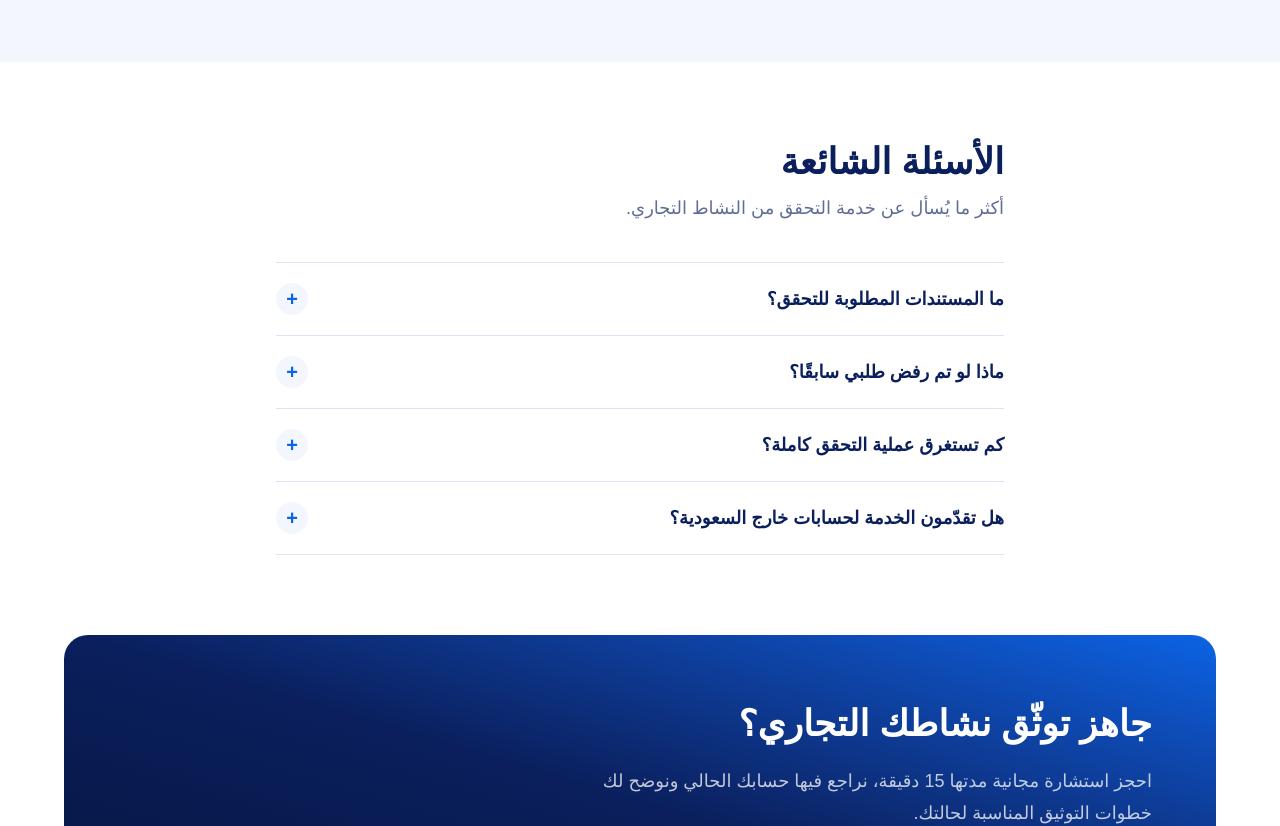
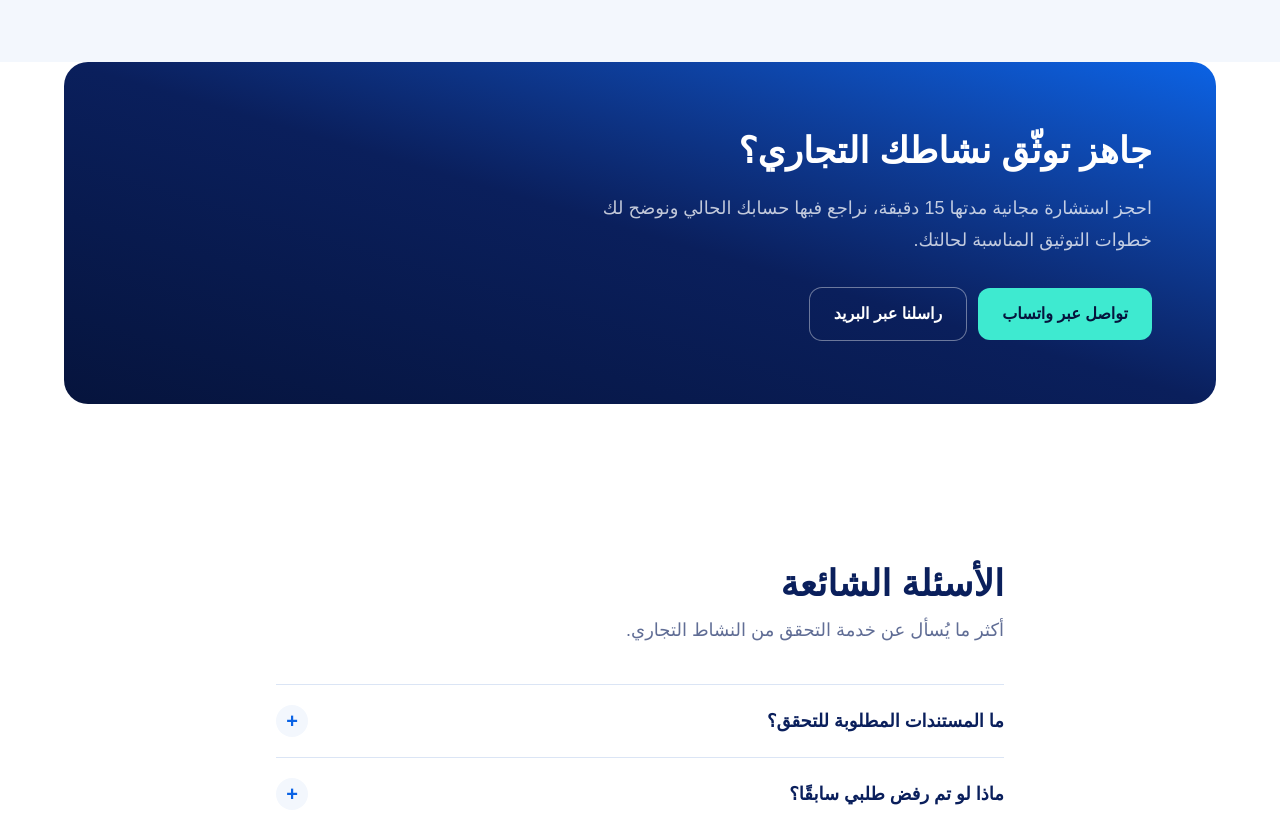
Before and after one commit to mohammadsalehaiash/viowfy.com, a Next.js app: page / in a window 1280 px wide. Shown: the part 2640-3466 px from the top of the page. Built offline with nearby package versions, Linux system fonts and the light colour scheme.

Commit message:
LINK CHANGE

```diff
--- a/app/page.tsx
+++ b/app/page.tsx
@@ -17,8 +17,9 @@ export default function Page() {
         <Services />
         <Process />
         <WhyUs />
+         <CTA />
          <FAQ />
-        <CTA />
+
         {/* <Contact /> */}
       </main>
       <Footer />
```
